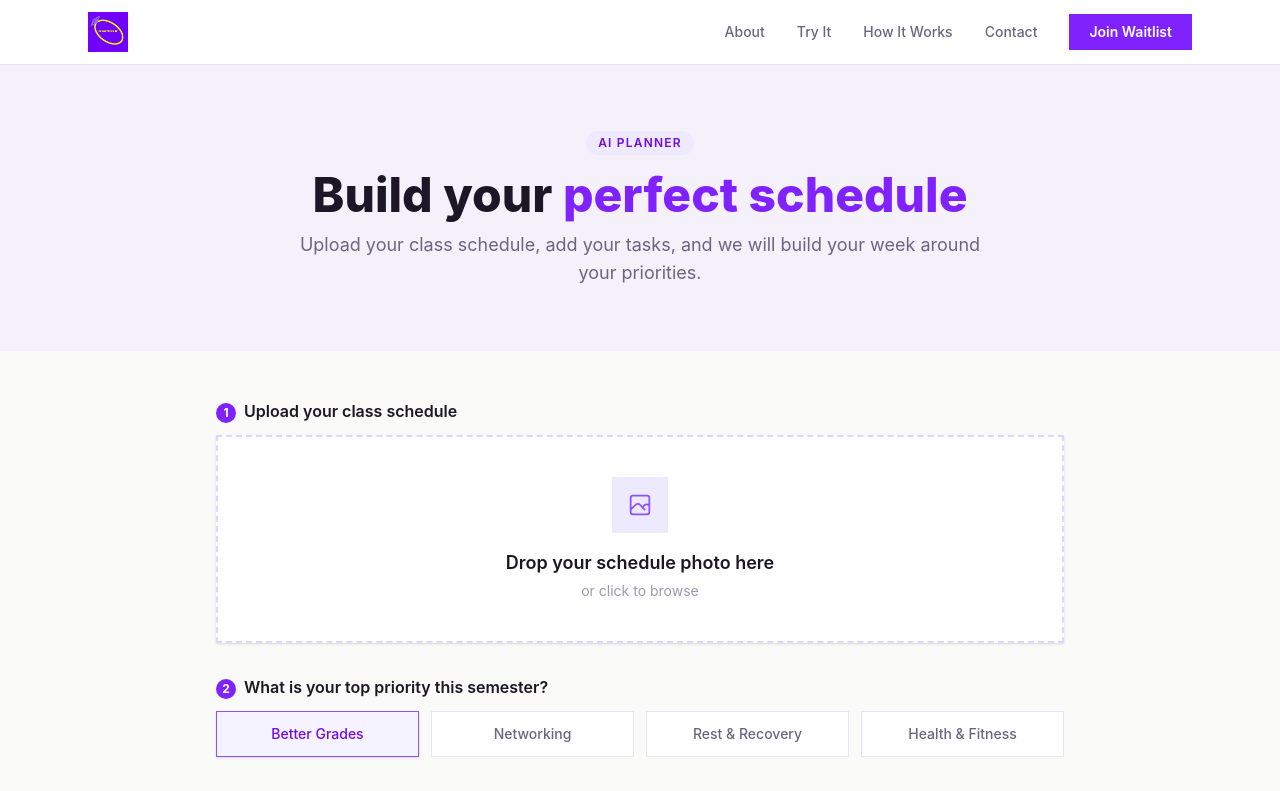
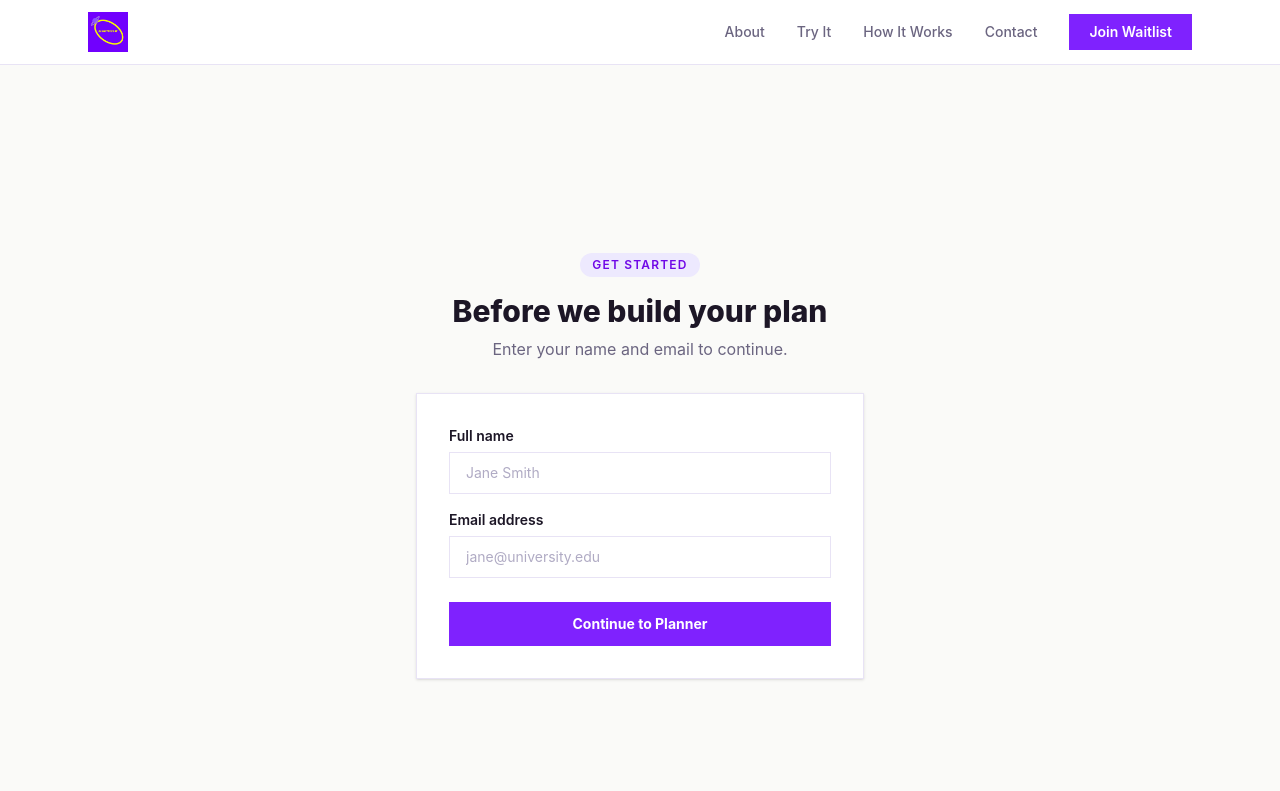
Before and after one commit to danielortiz16/PlannerWebApp, a Next.js app: page /planner in a window 1280 px wide. Shown: the top 791 px of the page. Built offline with nearby package versions, Linux system fonts and the light colour scheme.

Commit message:
Add name/email gate to planner page

```diff
--- a/src/app/planner/page.tsx
+++ b/src/app/planner/page.tsx
@@ -1,6 +1,25 @@
 "use client";
-import { useState, useRef } from "react";
+import { useState, useRef, useEffect } from "react";
 import Image from "next/image";
+
+function useGateUser() {
+  const [gateUser, setGateUser] = useState<{ name: string; email: string } | null>(null);
+  const [checked, setChecked] = useState(false);
+
+  useEffect(() => {
+    const stored = localStorage.getItem("planit_user");
+    if (stored) setGateUser(JSON.parse(stored));
+    setChecked(true);
+  }, []);
+
+  function saveUser(name: string, email: string) {
+    const user = { name, email };
+    localStorage.setItem("planit_user", JSON.stringify(user));
+    setGateUser(user);
+  }
+
+  return { gateUser, checked, saveUser };
+}
 
 const priorityOptions = [
   { value: "better grades", label: "Better Grades" },
@@ -27,6 +46,20 @@ type Schedule = {
 const DAYS = ["Monday", "Tuesday", "Wednesday", "Thursday", "Friday", "Any day"];
 
 export default function PlannerPage() {
+  const { gateUser, checked, saveUser } = useGateUser();
+  const [gateName, setGateName]   = useState("");
+  const [gateEmail, setGateEmail] = useState("");
+  const [gateError, setGateError] = useState("");
+
+  function handleGateSubmit(e: React.SyntheticEvent) {
+    e.preventDefault();
+    const name  = gateName.trim();
+    const email = gateEmail.trim();
+    if (!name || !email) { setGateError("Please fill in both fields."); return; }
+    if (!/^[^\s@]+@[^\s@]+\.[^\s@]+$/.test(email)) { setGateError("Please enter a valid email."); return; }
+    saveUser(name, email);
+  }
+
   const [image, setImage]       = useState<File | null>(null);
   const [preview, setPreview]   = useState<string | null>(null);
   const [priority, setPriority] = useState("better grades");
@@ -85,6 +118,123 @@ export default function PlannerPage() {
   }
 
   const planDays = ["Monday", "Tuesday", "Wednesday", "Thursday", "Friday"];
+
+  function exportToCalendar() {
+    if (!schedule) return;
+
+    // Find the coming Monday
+    const today = new Date();
+    const dayOfWeek = today.getDay(); // 0=Sun, 1=Mon...
+    const daysUntilMonday = dayOfWeek === 0 ? 1 : (8 - dayOfWeek) % 7 || 7;
+    const monday = new Date(today);
+    monday.setDate(today.getDate() + daysUntilMonday);
+    monday.setHours(0, 0, 0, 0);
+
+    const dayOffsets: Record<string, number> = {
+      Monday: 0, Tuesday: 1, Wednesday: 2, Thursday: 3, Friday: 4,
+    };
+
+    function parseTime(timeStr: string): { h: number; m: number } {
+      const match = timeStr.match(/(\d+):(\d+)\s*(AM|PM)/i);
+      if (!match) return { h: 9, m: 0 };
+      let h = parseInt(match[1]);
+      const m = parseInt(match[2]);
+      const period = match[3].toUpperCase();
+      if (period === "PM" && h !== 12) h += 12;
+      if (period === "AM" && h === 12) h = 0;
+      return { h, m };
+    }
+
+    function toICSDate(base: Date, offsetDays: number, h: number, m: number): string {
+      const d = new Date(base);
+      d.setDate(base.getDate() + offsetDays);
+      d.setHours(h, m, 0, 0);
+      return d.toISOString().replace(/[-:]/g, "").split(".")[0];
+    }
+
+    const lines: string[] = [
+      "BEGIN:VCALENDAR",
+      "VERSION:2.0",
+      "PRODID:-//PlanitPlease//EN",
+      "CALSCALE:GREGORIAN",
+    ];
+
+    planDays.forEach((day) => {
+      const offset = dayOffsets[day];
+      const items = schedule.dailyPlan[day] || [];
+      items.forEach((item, idx) => {
+        const { h, m } = parseTime(item.time);
+        const dtstart = toICSDate(monday, offset, h, m);
+        const dtend   = toICSDate(monday, offset, h, m + 50); // 50-min blocks
+        lines.push(
+          "BEGIN:VEVENT",
+          `UID:planitplease-${day}-${idx}-${Date.now()}`,
+          `DTSTART:${dtstart}`,
+          `DTEND:${dtend}`,
+          `SUMMARY:${item.task}`,
+          `CATEGORIES:${item.type.toUpperCase()}`,
+          "END:VEVENT"
+        );
+      });
+    });
+
+    lines.push("END:VCALENDAR");
+
+    const blob = new Blob([lines.join("\r\n")], { type: "text/calendar;charset=utf-8" });
+    const url  = URL.createObjectURL(blob);
+    const a    = document.createElement("a");
+    a.href     = url;
+    a.download = "planitplease-schedule.ics";
+    a.click();
+    URL.revokeObjectURL(url);
+  }
+
+  if (!checked) return null;
+
+  if (!gateUser) {
+    return (
+      <div className="min-h-screen bg-[#FAFAF8] flex items-center justify-center px-6">
+        <div className="w-full max-w-md">
+          <div className="text-center mb-8">
+            <span className="inline-block bg-violet-100 text-violet-700 text-xs font-semibold px-3 py-1 rounded-full mb-4 uppercase tracking-widest">
+              Get Started
+            </span>
+            <h1 className="text-3xl font-extrabold text-[#1C1626] mb-2">Before we build your plan</h1>
+            <p className="text-[#6B6580]">Enter your name and email to continue.</p>
+          </div>
+          <form onSubmit={handleGateSubmit} className="bg-white border border-[#E8E3F5] p-8 space-y-4 shadow-sm">
+            <div>
+              <label className="block text-sm font-semibold text-[#1C1626] mb-1.5">Full name</label>
+              <input
+                type="text"
+                value={gateName}
+                onChange={(e) => setGateName(e.target.value)}
+                placeholder="Jane Smith"
+                className="w-full px-4 py-2.5 border border-[#E8E3F5] bg-white text-[#1C1626] placeholder-[#B0ABC4] focus:outline-none focus:ring-2 focus:ring-violet-300 text-sm transition"
+              />
+            </div>
+            <div>
+              <label className="block text-sm font-semibold text-[#1C1626] mb-1.5">Email address</label>
+              <input
+                type="email"
+                value={gateEmail}
+                onChange={(e) => setGateEmail(e.target.value)}
+                placeholder="jane@university.edu"
+                className="w-full px-4 py-2.5 border border-[#E8E3F5] bg-white text-[#1C1626] placeholder-[#B0ABC4] focus:outline-none focus:ring-2 focus:ring-violet-300 text-sm transition"
+              />
+            </div>
+            {gateError && <p className="text-rose-500 text-sm">{gateError}</p>}
+            <button
+              type="submit"
+              className="w-full bg-violet-600 text-white font-bold py-3 hover:bg-violet-700 transition-all duration-200 text-sm mt-2"
+            >
+              Continue to Planner
+            </button>
+          </form>
+        </div>
+      </div>
+    );
+  }
 
   return (
     <div className="min-h-screen bg-[#FAFAF8] text-[#1C1626]">
@@ -318,6 +468,16 @@ export default function PlannerPage() {
             </div>
 
             <button
+              onClick={exportToCalendar}
+              className="w-full bg-violet-600 text-white font-bold py-4 hover:bg-violet-700 hover:-translate-y-0.5 transition-all duration-200 text-sm shadow-sm flex items-center justify-center gap-2"
+            >
+              <svg className="w-4 h-4" fill="none" viewBox="0 0 24 24" stroke="currentColor">
+                <path strokeLinecap="round" strokeLinejoin="round" strokeWidth={2} d="M8 7V3m8 4V3m-9 8h10M5 21h14a2 2 0 002-2V7a2 2 0 00-2-2H5a2 2 0 00-2 2v12a2 2 0 002 2z" />
+              </svg>
+              Export to Calendar (.ics)
+            </button>
+
+            <button
               onClick={() => { setSchedule(null); setImage(null); setPreview(null); setTasks([]); }}
               className="w-full border border-[#E8E3F5] text-[#9E99B0] py-3 hover:border-violet-400 hover:text-violet-600 transition-all duration-200 text-sm"
             >
```
